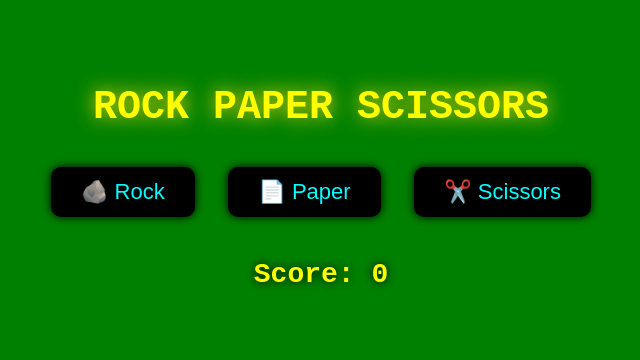
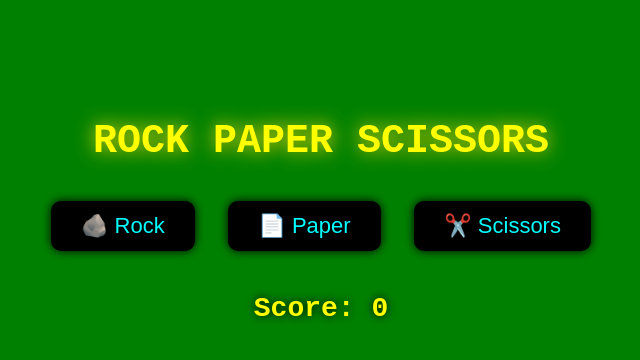
Before and after one commit to ndirangubrian388-commits/My-portfolio, a plain HTML site: page GAME.html in a window 1280 px wide. Shown: the whole page, without its empty margins (319-959 px from the left). Drawn offline with Linux system fonts and the light colour scheme.

Commit message:
Add margin to the main container in GAME.html

```diff
--- a/GAME.html
+++ b/GAME.html
@@ -12,6 +12,8 @@
             color: yellow;
             text-align: center;
             padding-top: 50px;
+            margin:42px;
+
         }
 
         h1 {
```
